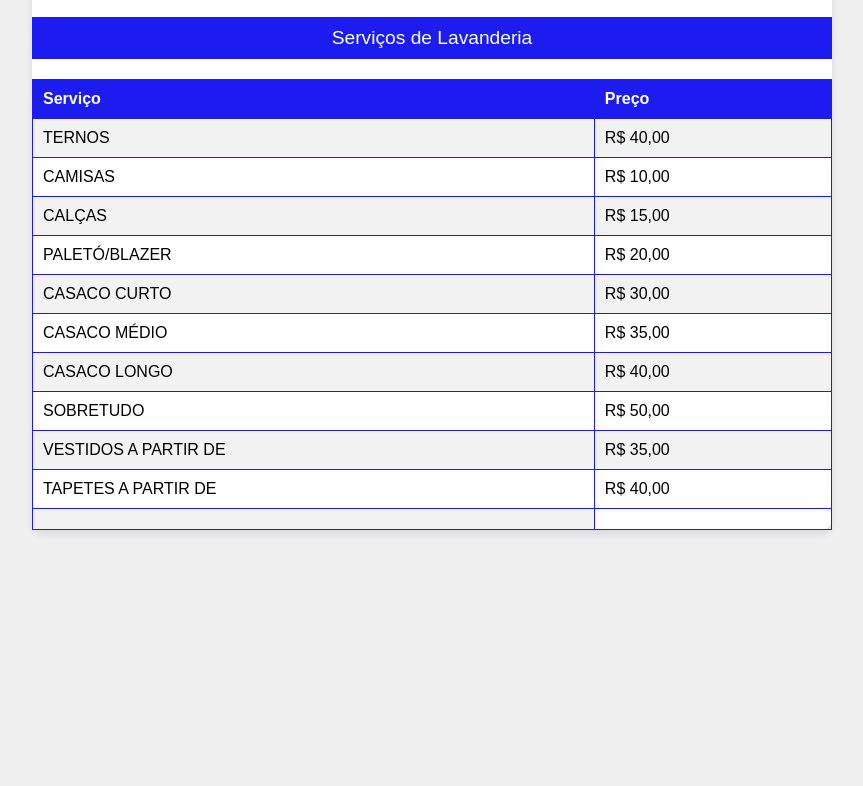
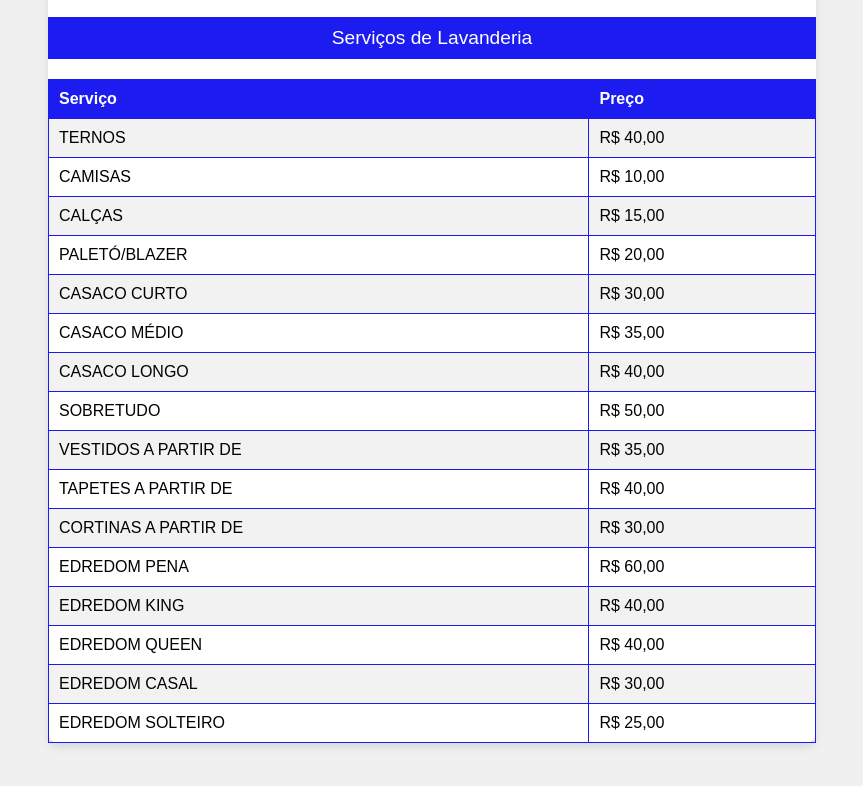
Before and after one commit to GiuAlbSegatta/TabelaDePrecosCosturaLavanderia.com, a plain HTML site: page index.html in a window 1280 px wide. Shown: the part 466-1252 px from the top of the page, without its empty margins (208-1071 px from the left). Before the commit the page ends 1046 px from the top, so only its background shows below. Drawn offline with Linux system fonts and the light colour scheme.

Commit message:
Update index.html

```diff
--- a/index.html
+++ b/index.html
@@ -13,7 +13,7 @@
         }
 
         .container {
-            width: 90%; /* Ajusta a largura para ocupar mais espaço em telas pequenas */
+            width: 60%; /* Retorna a largura para 60% */
             max-width: 800px; /* Limita a largura em telas grandes */
             margin: 50px auto;
             background-color: white;
@@ -72,6 +72,10 @@
 
             .section-title {
                 font-size: 1em; /* Ajustar tamanho da fonte */
+            }
+
+            .container {
+                width: 90%; /* Diminuir a largura para telas pequenas */
             }
         }
     </style>
@@ -160,4 +164,31 @@
                 <td>R$ 40,00</td>
             </tr>
             <tr>
-                <td>
+                <td>CORTINAS A PARTIR DE</td>
+                <td>R$ 30,00</td>
+            </tr>
+            <tr>
+                <td>EDREDOM PENA</td>
+                <td>R$ 60,00</td>
+            </tr>
+            <tr>
+                <td>EDREDOM KING</td>
+                <td>R$ 40,00</td>
+            </tr>
+            <tr>
+                <td>EDREDOM QUEEN</td>
+                <td>R$ 40,00</td>
+            </tr>
+            <tr>
+                <td>EDREDOM CASAL</td>
+                <td>R$ 30,00</td>
+            </tr>
+            <tr>
+                <td>EDREDOM SOLTEIRO</td>
+                <td>R$ 25,00</td>
+            </tr>
+        </table>
+    </div>
+
+</body>
+</html>
```
